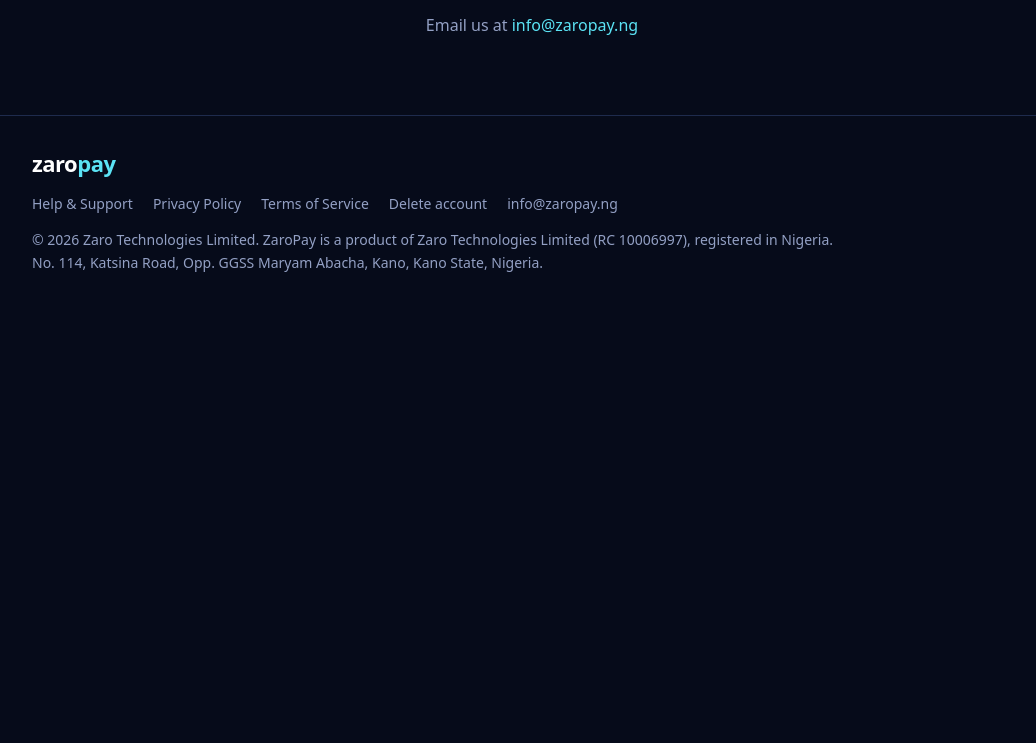
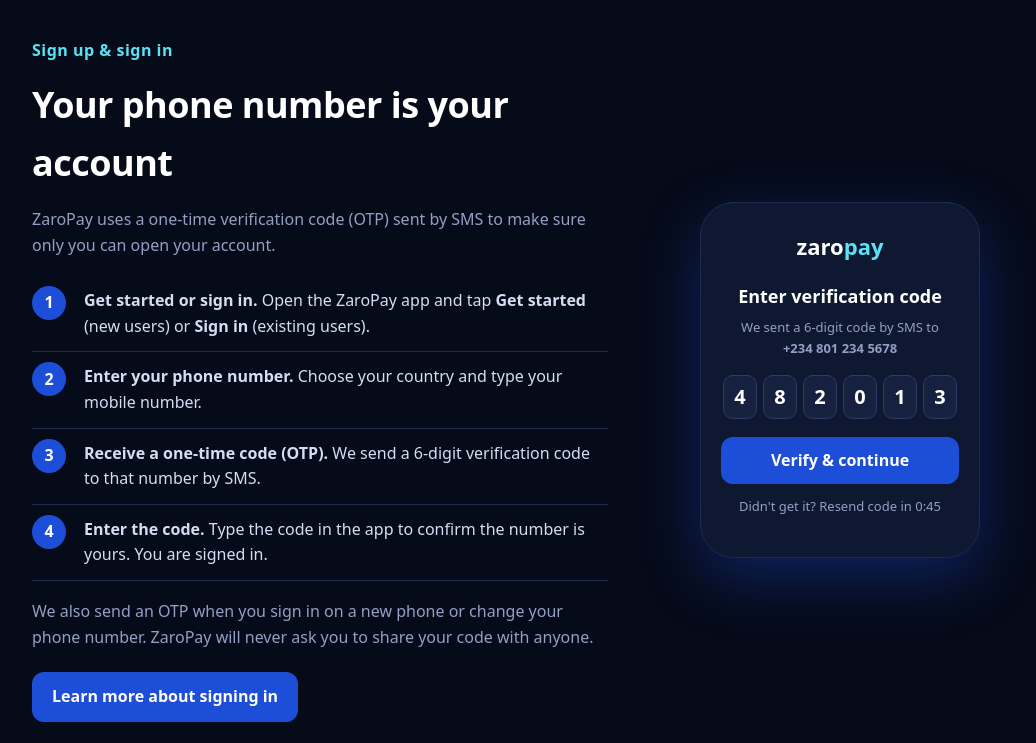
Before and after one commit to asheeryusman/zaropay-website, a plain HTML site: page index.html in a window 1280 px wide. Shown: the part 1157-1900 px from the top of the page, without its empty margins (108-1144 px from the left). Before the commit the page ends 1485 px from the top, so only its background shows below. Drawn offline with Linux system fonts and the light colour scheme.

Commit message:
Add sign-in page and OTP explanation

```diff
--- a/index.html
+++ b/index.html
@@ -11,13 +11,14 @@
 <body>
 <header class="top"><div class="wrap nav">
   <a href="/" class="brand"><span class="zaro">zaro</span><span class="pay">pay</span></a>
-  <nav><a href="/help">Help</a><a href="/privacy">Privacy</a><a href="/terms">Terms</a></nav>
+  <nav><a href="/help">Help</a><a href="/privacy">Privacy</a><a href="/terms">Terms</a><a href="/signin" class="navbtn">Sign in</a></nav>
 </div></header>
 <main>
 <section class="hero"><div class="wrap">
   <p class="eyebrow">Made for Nigeria · Works worldwide</p>
   <h1>Chat, call and send money.<br><span>All in one app.</span></h1>
   <p class="lead">Free messages and HD voice and video calls with anyone on ZaroPay. The ZaroPay Wallet for sending money in Nigeria is coming soon.</p>
+  <div class="cta"><a class="btn" href="/signin">Get started</a><a class="btn ghost" href="/signin">Sign in</a></div>
   <div class="stores">
     <span class="store">▶&nbsp; Google Play <em>Coming soon</em></span>
     <span class="store"> App Store <em>Coming soon</em></span>
@@ -31,6 +32,29 @@
   <div class="card"><div class="ic">🌍</div><h3>8 languages</h3><p>English, Hausa, Igbo, Yoruba, French, Arabic, Chinese and Hindi.</p></div>
   <div class="card"><div class="ic">💸</div><h3>ZaroPay Wallet</h3><p>Send money, buy airtime and data, and pay bills in Nigeria. Coming soon.</p></div>
 </section>
+<section class="wrap how" id="how-it-works">
+  <div class="how-text">
+    <p class="eyebrow">Sign up &amp; sign in</p>
+    <h2>Your phone number is your account</h2>
+    <p class="muted">ZaroPay uses a one-time verification code (OTP) sent by SMS to make sure only you can open your account.</p>
+    <ol class="steps">
+      <li><b>Get started or sign in.</b> Open the ZaroPay app and tap <b>Get started</b> (new users) or <b>Sign in</b> (existing users).</li>
+      <li><b>Enter your phone number.</b> Choose your country and type your mobile number.</li>
+      <li><b>Receive a one-time code (OTP).</b> We send a 6-digit verification code to that number by SMS.</li>
+      <li><b>Enter the code.</b> Type the code in the app to confirm the number is yours. You are signed in.</li>
+    </ol>
+    <p class="muted">We also send an OTP when you sign in on a new phone or change your phone number. ZaroPay will never ask you to share your code with anyone.</p>
+    <a class="btn" href="/signin">Learn more about signing in</a>
+  </div>
+  <div class="phone" aria-hidden="true">
+    <div class="ph-top"><span class="zaro">zaro</span><span class="pay">pay</span></div>
+    <p class="ph-title">Enter verification code</p>
+    <p class="ph-sub">We sent a 6-digit code by SMS to<br><b>+234 801 234 5678</b></p>
+    <div class="otp"><span>4</span><span>8</span><span>2</span><span>0</span><span>1</span><span>3</span></div>
+    <div class="ph-btn">Verify &amp; continue</div>
+    <p class="ph-sub small">Didn't get it? Resend code in 0:45</p>
+  </div>
+</section>
 <section class="wrap contact">
   <h2>Questions or partnerships?</h2>
   <p>Email us at <a href="mailto:info@zaropay.ng">info@zaropay.ng</a></p>
@@ -38,7 +62,7 @@
 </main>
 <footer class="foot"><div class="wrap">
   <div class="brand small"><span class="zaro">zaro</span><span class="pay">pay</span></div>
-  <nav><a href="/help">Help &amp; Support</a><a href="/privacy">Privacy Policy</a><a href="/terms">Terms of Service</a><a href="/delete-account">Delete account</a><a href="mailto:info@zaropay.ng">info@zaropay.ng</a></nav>
+  <nav><a href="/signin">Sign in / Get started</a><a href="/help">Help &amp; Support</a><a href="/privacy">Privacy Policy</a><a href="/terms">Terms of Service</a><a href="/delete-account">Delete account</a><a href="mailto:info@zaropay.ng">info@zaropay.ng</a></nav>
   <p>© 2026 Zaro Technologies Limited. ZaroPay is a product of Zaro Technologies Limited (RC 10006997), registered in Nigeria.<br>No. 114, Katsina Road, Opp. GGSS Maryam Abacha, Kano, Kano State, Nigeria.</p>
 </div></footer>
 </body>
--- a/style.css
+++ b/style.css
@@ -37,3 +37,24 @@ a:hover{text-decoration:underline}
 @media (max-width:560px){.nav nav a{margin-left:12px;font-size:14px}.brand{font-size:24px}.hero{padding:60px 0 50px}}
 .btn{display:inline-block;background:var(--blue);color:#fff!important;font-weight:700;padding:12px 20px;border-radius:12px;margin-top:6px}
 .btn:hover{background:var(--blue2);text-decoration:none!important}
+
+.navbtn{background:var(--blue);color:#fff!important;padding:7px 14px;border-radius:10px;font-weight:700}
+.cta{display:flex;gap:12px;flex-wrap:wrap;margin:0 0 22px}
+.btn.ghost{background:transparent;border:1.5px solid var(--cyan);color:var(--cyan)!important}
+.muted{color:var(--muted)}.small{font-size:14px}
+.how,.signin{display:grid;grid-template-columns:1.2fr .8fr;gap:40px;align-items:center;padding:40px 20px}
+.signin{align-items:start;padding-top:50px;padding-bottom:60px}
+.how h2,.signin h1{font-size:clamp(26px,4vw,36px);margin:0 0 8px;letter-spacing:-.5px}
+.signin h2{font-size:19px;color:var(--cyan);margin:28px 0 8px}
+.steps{counter-reset:s;list-style:none;padding:0;margin:18px 0}
+.steps li{counter-increment:s;position:relative;padding:12px 0 12px 52px;border-bottom:1px solid var(--line);color:#D6DDF3}
+.steps li:before{content:counter(s);position:absolute;left:0;top:10px;width:34px;height:34px;border-radius:50%;background:var(--blue);color:#fff;font-weight:800;display:flex;align-items:center;justify-content:center}
+.list{padding-left:20px;color:#D6DDF3}.list li{margin:6px 0}
+.phone{justify-self:center;width:280px;background:var(--card);border:1px solid var(--line);border-radius:34px;padding:26px 20px 24px;box-shadow:0 20px 60px rgba(29,78,216,.35);text-align:center}
+.ph-top{font-weight:800;font-size:22px;margin-bottom:18px}
+.ph-title{font-weight:700;font-size:18px;margin:0 0 6px}
+.ph-sub{color:var(--muted);font-size:13px;margin:0 0 16px}
+.otp{display:flex;gap:6px;justify-content:center;margin:0 0 18px}
+.otp span{width:34px;height:44px;border-radius:10px;background:#16213F;border:1px solid #2C3B66;display:flex;align-items:center;justify-content:center;font-size:20px;font-weight:700}
+.ph-btn{background:var(--blue);border-radius:12px;padding:11px;font-weight:700;margin-bottom:12px}
+@media (max-width:760px){.how,.signin{grid-template-columns:1fr}.nav nav a{margin-left:10px}}
```
Also changed, not shown: delete-account.html (+2 -2 lines), help.html (+3 -2 lines), privacy.html (+2 -2 lines), signin.html (added, +58 -0 lines), terms.html (+2 -2 lines).
